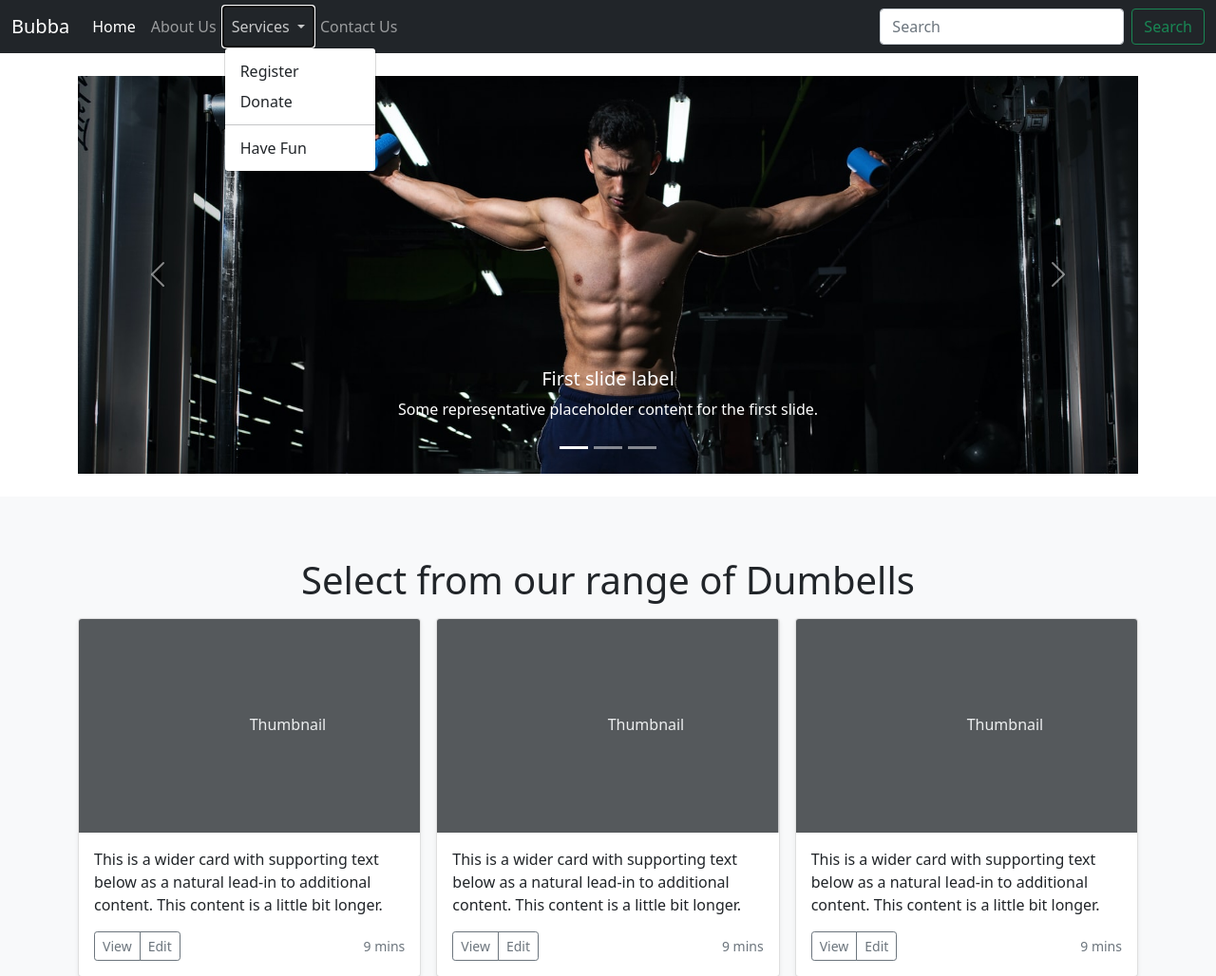
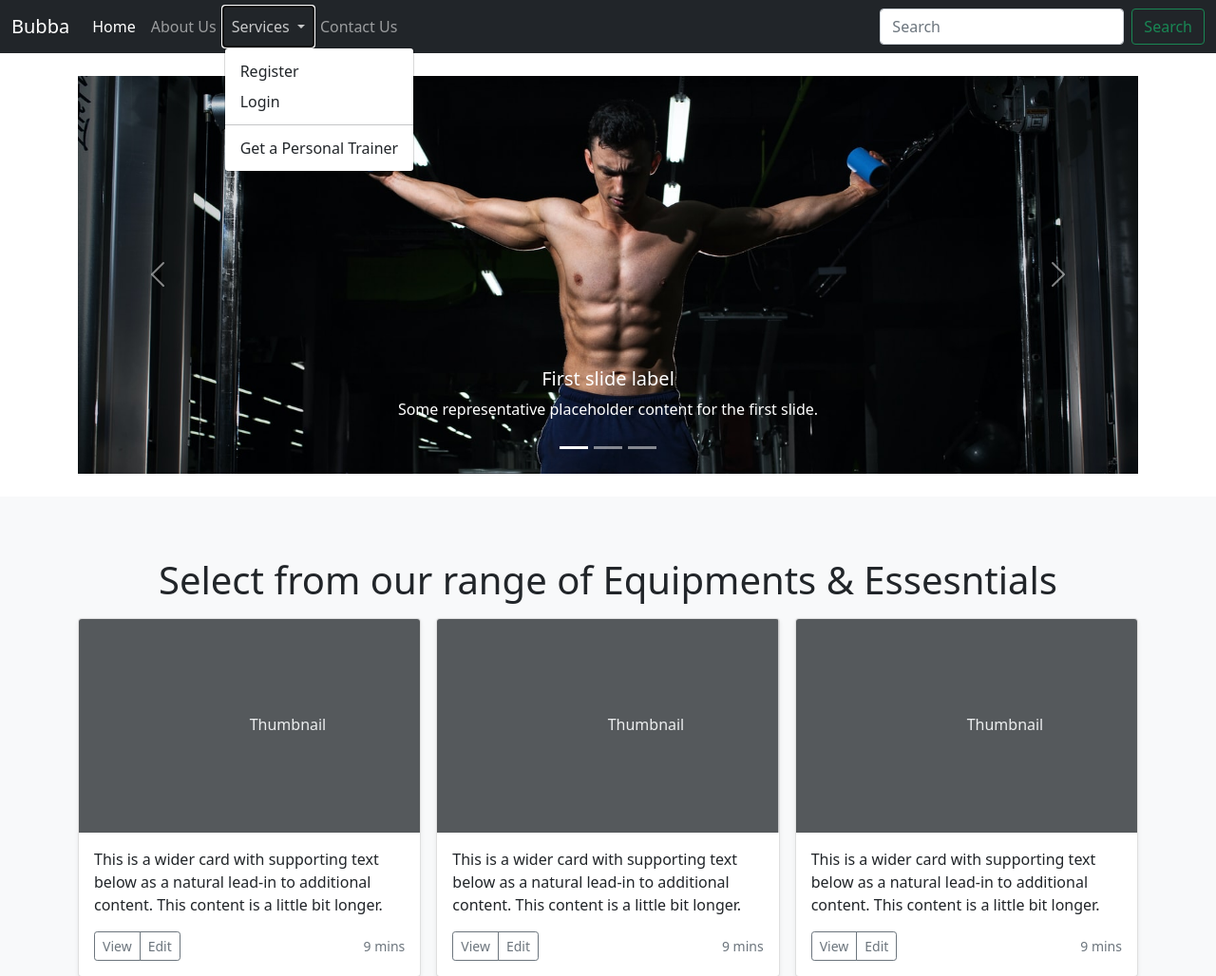
Before and after one commit to scikido/bubbay, a Django app: page / in a window 1280 px wide, after a click on "Services". Shown: the top 1028 px of the page at 95% size. Run offline with Django 4.2, Linux system fonts and the light colour scheme.

Commit message:
desc edited

```diff
--- a/templates/base.html
+++ b/templates/base.html
@@ -36,12 +36,12 @@
                   Services
                 </a>
                         <ul class="dropdown-menu" aria-labelledby="navbarDropdown">
-                            <li><a class="dropdown-item" href="/services">Register</a></li>
-                            <li><a class="dropdown-item" href="#">Donate</a></li>
+                            <li><a class="dropdown-item" href="/signup">Register</a></li>
+                            <li><a class="dropdown-item" href="/login">Login</a></li>
                             <li>
                                 <hr class="dropdown-divider">
                             </li>
-                            <li><a class="dropdown-item" href="#">Have Fun</a></li>
+                            <li><a class="dropdown-item" href="/services/get-trainer">Get a Personal Trainer</a></li>
                         </ul>
                     </li>
                     <li class="nav-item">
--- a/templates/index.html
+++ b/templates/index.html
@@ -10,7 +10,7 @@
         </div>
         <div class="carousel-inner">
             <div class="carousel-item active">
-                <img src="/static/img/gym1.jpg" class="d-block w-100" alt="...">
+                <img src="/static/img/gym1.jpg" class="d-block w-100" alt="gym1">
                 <div class="carousel-caption d-none d-md-block">
                     <h5>First slide label</h5>
                     <p>Some representative placeholder content for the first slide.</p>
@@ -44,7 +44,7 @@
 </div>
 
 <div class="album py-5 bg-light">
-    <h1 class="my-3 text-center">Select from our range of Dumbells</h1>
+    <h1 class="my-3 text-center">Select from our range of Equipments & Essesntials</h1>
     <div class="container">
 
         <div class="row row-cols-1 row-cols-sm-2 row-cols-md-3 g-3">
@@ -96,7 +96,6 @@
                     </div>
                 </div>
             </div>
-
             <div class="col">
                 <div class="card shadow-sm">
                     <svg class="bd-placeholder-img card-img-top" width="100%" height="225" xmlns="http://www.w3.org/2000/svg" role="img" aria-label="Placeholder: Thumbnail" preserveAspectRatio="xMidYMid slice" focusable="false"><title>Placeholder</title><rect width="100%" height="100%" fill="#55595c"></rect><text x="50%" y="50%" fill="#eceeef" dy=".3em">Thumbnail</text></svg>
@@ -132,7 +131,6 @@
             <div class="col">
                 <div class="card shadow-sm">
                     <svg class="bd-placeholder-img card-img-top" width="100%" height="225" xmlns="http://www.w3.org/2000/svg" role="img" aria-label="Placeholder: Thumbnail" preserveAspectRatio="xMidYMid slice" focusable="false"><title>Placeholder</title><rect width="100%" height="100%" fill="#55595c"></rect><text x="50%" y="50%" fill="#eceeef" dy=".3em">Thumbnail</text></svg>
-
                     <div class="card-body">
                         <p class="card-text">This is a wider card with supporting text below as a natural lead-in to additional content. This content is a little bit longer.</p>
                         <div class="d-flex justify-content-between align-items-center">
```
